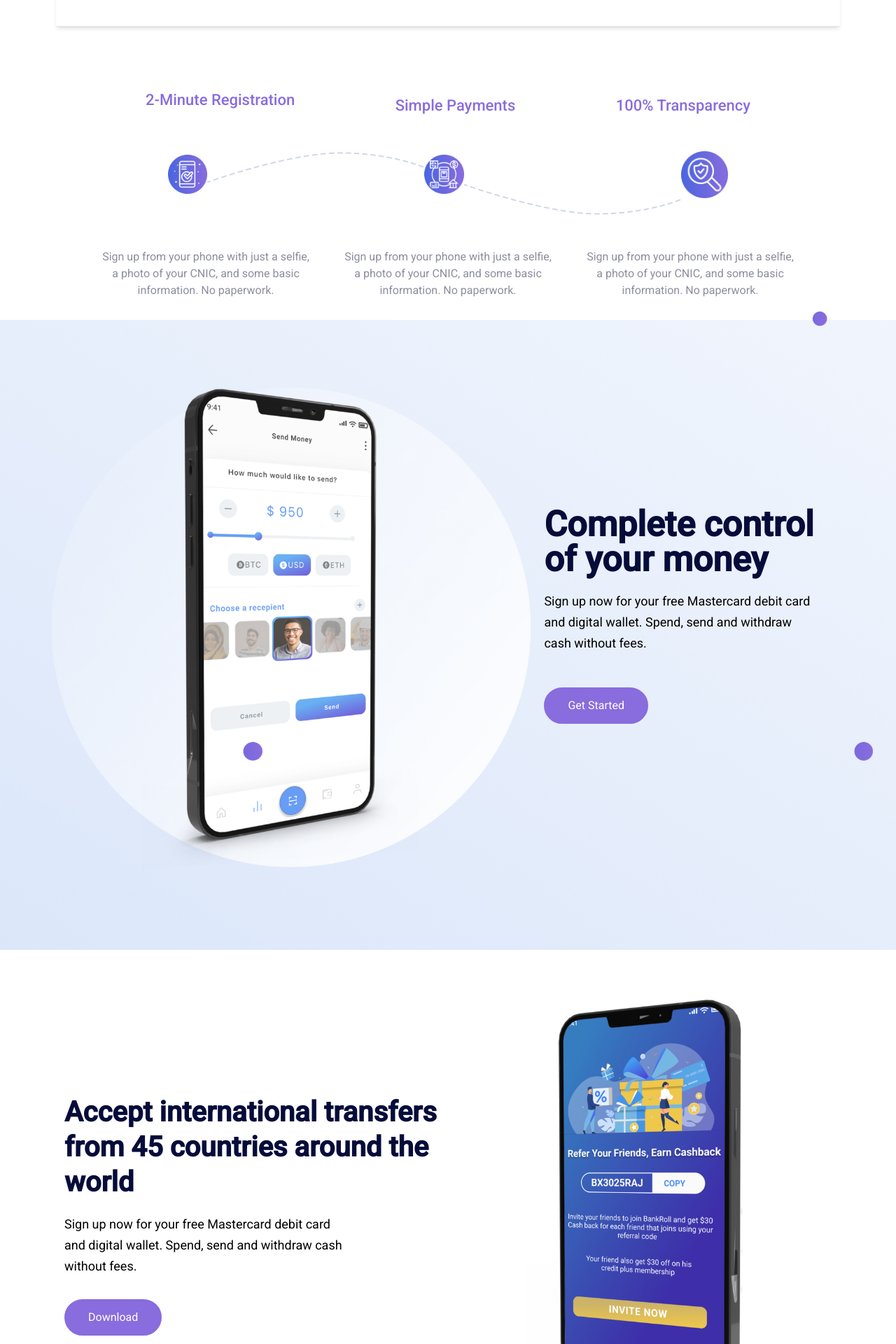
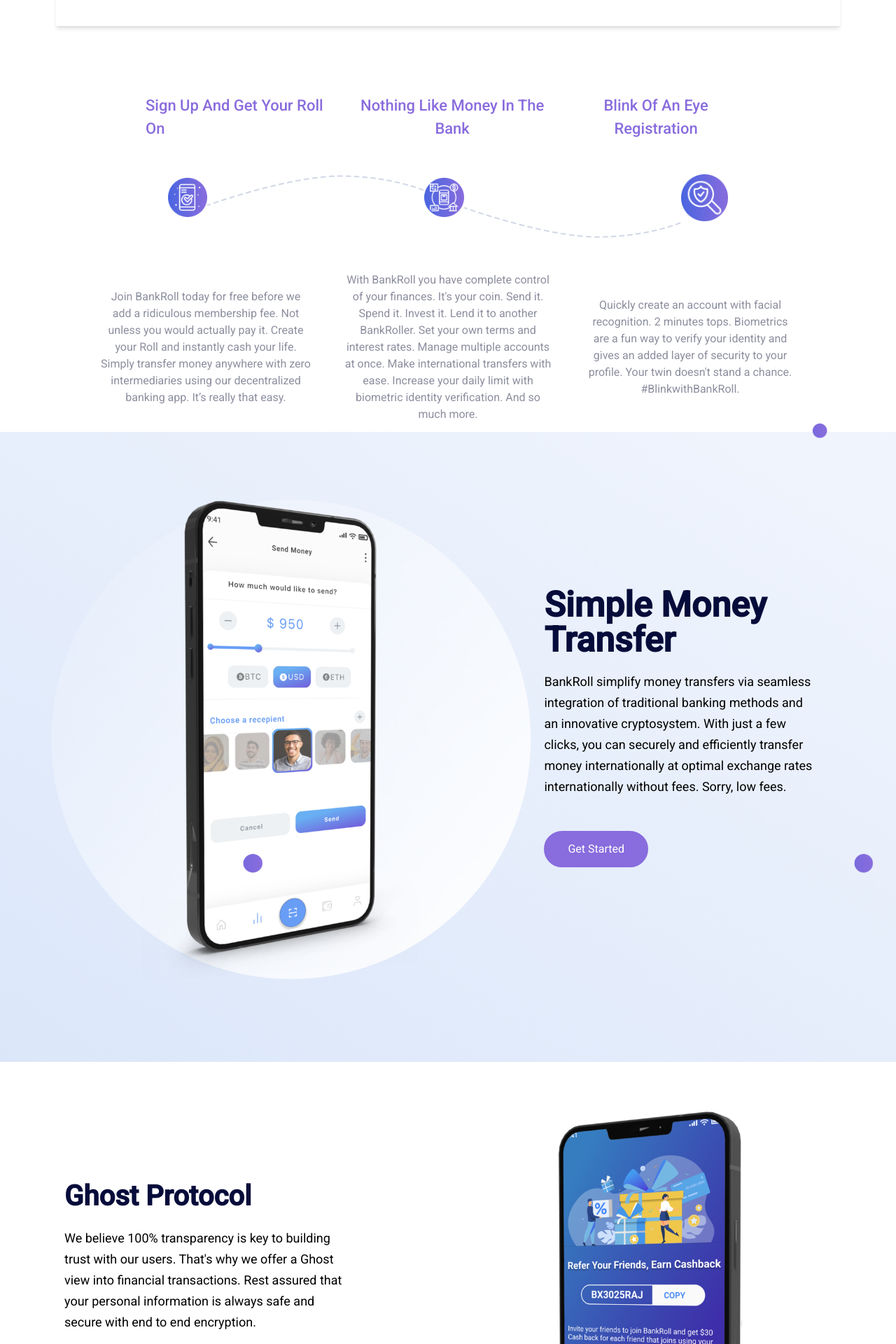
Before and after one commit to MariaAsiif/Bankroll-Web, a React (Create React App) app: page / in a window 1280 px wide. Shown: the part 840-2760 px from the top of the page at 70% size. Built offline with nearby package versions, Linux system fonts and the light colour scheme.

Commit message:
update content

```diff
--- a/src/components/FeatureComp/Banner.jsx
+++ b/src/components/FeatureComp/Banner.jsx
@@ -6,6 +6,9 @@
             <div className='bg-feature-img lg:bg-cover bg-contain lg:bg-no-repeat lg:h-[430px] md:h-[300px] h-[200px]'>
                 <div className='text-center lg:pt-[12rem] md:pt-[10rem] pt-[7rem]'>
                     <h2 className='lg:text-[38px] md:text-[30px] text-[20px] text-white font-roboto font-medium uppercase'>Features</h2>
+                    <p className='text-white text-center'>We take securing the bag to another level. Our decentralized
+                        banking app offers a double wide range of features that are
+                        designed to help BankRollers run it up.</p>
                 </div>
             </div>
         </>
--- a/src/components/LandingComp/Control.jsx
+++ b/src/components/LandingComp/Control.jsx
@@ -5,19 +5,21 @@
   return (
     <>
       <div className='relative'>
-        <div className='bg-control-img bg-cover bg-no-repeat lg:h-[900px] lg:pb-0 pb-4 h-full md:mt-[30rem] lg:mt-[30rem] mt-[55rem]'>
+        <div className='bg-control-img bg-cover bg-no-repeat lg:h-[900px] lg:pb-0 pb-4 h-full md:mt-[30rem] lg:mt-[40rem] mt-[55rem]'>
           <div className='flex lg:flex-row md:flex-row flex-col lg:justify-between items-center '>
             <div className='w-full h-full flex justify-center lg:ml-[12rem] md:ml-[5rem] lg:mt-[1rem] mt-[20px]'>
               <img src={control} className='w-full lg:h-[800px] h-[400px]  object-cover ' alt="control" />
             </div>
             <div className='w-full lg:px-[7rem] px-5'>
               <h2 className='text-[#060C3A] lg:pt-7 leading-[50px] font-bold font-roboto lg:text-[50px] text-[20px] w-full'>
-                Complete control of your money
+                Simple Money Transfer
               </h2>
               <p className='max-w-[400px] leading-[30px] text-[18px] lg:mt-5 mt-2'>
-                Sign up now for your free Mastercard debit card
-                and digital wallet. Spend, send and withdraw cash
-                without fees.
+                BankRoll simplify money transfers via seamless integration of
+                traditional banking methods and an innovative cryptosystem.
+                With just a few clicks, you can securely and efficiently transfer
+                money internationally at optimal exchange rates internationally
+                without fees. Sorry, low fees.
 
               </p>
 
--- a/src/components/LandingComp/GetReward.jsx
+++ b/src/components/LandingComp/GetReward.jsx
@@ -14,34 +14,46 @@
                         <div className='flex lg:flex-row md:flex-row flex-col pb-[4rem] pt-[1rem]  lg:justify-between lg:px-[5rem] px-[1rem] border-b shadow-md'>
                             <div className='flex items-center w-full '>
                                 <img src={reward} className='lg:w-auto w-[20%]' alt="reword" />
-                                <h2 className='lg:px-4 px-2 font-bold font-roboto text-[#060C3A] text-[20px] lg:text-[2rem]'>Sign up and Get Reward</h2>
+                                <h2 className='lg:px-4 px-2 font-bold font-roboto text-[#060C3A] text-[20px] lg:text-[2rem]'>Sign Up And Get Your Roll On</h2>
                             </div>
                             <div>
                                 <p className='text-[#8C8E9E] lg:text-[20px] text-[16px] lg:pt-0 pt-4'>Amet minim mollit non deserunt ullamco est sit aliqua dolor do amet sint. Velit officia. </p>
                             </div>
                         </div>
                         <div className='flex lg:flex-row md:flex-row flex-col items-center md:justify-between lg:justify-between text-center mt-[5rem]  lg:px-[8rem] md:px-[3rem] '>
-                            <div className='flex flex-col items-center'>
-                                <h2 className='text-[22px] font-medium text-[#896CDD] font-roboto'>2-Minute Registration</h2>
+                            <div className='flex flex-col items-center mt-4'>
+                                <h2 className='text-[22px] text-start font-medium text-[#896CDD] font-roboto'>Sign Up And Get Your Roll On</h2>
                                 <div className='hover:animate-shake transition ease-in-out delay-150 cursor-pointer'>
                                     <img className='mt-6 hover:animate-shake transition ease-in-out delay-150 block lg:hidden md:hidden' src={f1} alt="icon_image" />
                                 </div>
 
-                                <h2 className='max-w-[300px] lg:hidden md:hidden block text-[16px] text-[#8C8E9E] font-roboto'>Sign up from your phone with just a selfie, a photo of your CNIC, and some basic information. No paperwork.</h2>
+                                <h2 className='max-w-[300px] lg:hidden md:hidden block text-[16px] text-[#8C8E9E] font-roboto'>Join BankRoll today for free before we add a ridiculous
+                                    membership fee. Not unless you would actually pay it. Create
+                                    your Roll and instantly cash your life. Simply transfer money
+                                    anywhere with zero intermediaries using our decentralized
+                                    banking app. It’s really that easy.</h2>
                             </div>
                             <div className='flex flex-col items-center mt-4'>
-                                <h2 className='text-[22px] font-medium text-[#896CDD] font-roboto'>Simple Payments</h2>
+                                <h2 className='text-[22px] font-medium text-[#896CDD] font-roboto'>Nothing Like Money In The Bank</h2>
                                 <div className='hover:animate-shake transition ease-in-out delay-150 cursor-pointer'>
                                     <img className='mt-6 hover:animate-shake transition ease-in-out delay-150 block lg:hidden md:hidden' src={f2} alt="icon_image" />
                                 </div>
-                                <h2 className='max-w-[300px] lg:hidden md:hidden block text-[16px] text-[#8C8E9E] font-roboto'>Sign up from your phone with just a selfie, a photo of your CNIC, and some basic information. No paperwork.</h2>
+                                <h2 className='max-w-[300px] lg:hidden md:hidden block text-[16px] text-[#8C8E9E] font-roboto'>With BankRoll you have complete control of your finances. It's
+                                    your coin. Send it. Spend it. Invest it. Lend it to another
+                                    BankRoller. Set your own terms and interest rates. Manage
+                                    multiple accounts at once. Make international transfers with ease.
+                                    Increase your daily limit with biometric identity verification. And
+                                    so much more.</h2>
                             </div>
                             <div className='flex flex-col items-center mt-4'>
-                                <h2 className='text-[22px] font-medium text-[#896CDD] font-roboto'>100% Transparency</h2>
+                                <h2 className='text-[22px] font-medium text-[#896CDD] font-roboto'>Blink Of An Eye Registration</h2>
                                 <div className='hover:animate-shake transition ease-in-out delay-150 cursor-pointer'>
                                     <img className='mt-6 hover:animate-shake transition ease-in-out delay-150 block lg:hidden md:hidden' src={f3} alt="icon_image" />
                                 </div>
-                                <h2 className='max-w-[300px] lg:hidden md:hidden block text-[16px] text-[#8C8E9E] font-roboto'>Sign up from your phone with just a selfie, a photo of your CNIC, and some basic information. No paperwork.</h2>
+                                <h2 className='max-w-[300px] lg:hidden md:hidden block text-[16px] text-[#8C8E9E] font-roboto'>Quickly create an account with facial recognition. 2 minutes tops.
+                                    Biometrics are a fun way to verify your identity and gives an
+                                    added layer of security to your profile. Your twin doesn't stand a
+                                    chance. #BlinkwithBankRoll.</h2>
 
                             </div>
 
@@ -80,9 +92,21 @@
                             </div>
                         </div>
                         <div className='lg:flex md:flex  justify-between items-center text-center mt-[3rem]  px-[4rem] hidden'>
-                            <h2 className='max-w-[300px] text-[16px] text-[#8C8E9E] font-roboto'>Sign up from your phone with just a selfie, a photo of your CNIC, and some basic information. No paperwork.</h2>
-                            <h2 className='max-w-[300px] text-[16px] text-[#8C8E9E] font-roboto'>Sign up from your phone with just a selfie, a photo of your CNIC, and some basic information. No paperwork.</h2>
-                            <h2 className='max-w-[300px] text-[16px] text-[#8C8E9E] font-roboto'>Sign up from your phone with just a selfie, a photo of your CNIC, and some basic information. No paperwork.</h2>
+                            <h2 className='max-w-[300px] text-[16px] text-[#8C8E9E] font-roboto'>Join BankRoll today for free before we add a ridiculous
+                                membership fee. Not unless you would actually pay it. Create
+                                your Roll and instantly cash your life. Simply transfer money
+                                anywhere with zero intermediaries using our decentralized
+                                banking app. It’s really that easy.</h2>
+                            <h2 className='max-w-[300px] text-[16px] text-[#8C8E9E] font-roboto'>With BankRoll you have complete control of your finances. It's
+                                your coin. Send it. Spend it. Invest it. Lend it to another
+                                BankRoller. Set your own terms and interest rates. Manage
+                                multiple accounts at once. Make international transfers with ease.
+                                Increase your daily limit with biometric identity verification. And
+                                so much more.</h2>
+                            <h2 className='max-w-[300px] text-[16px] text-[#8C8E9E] font-roboto'>Quickly create an account with facial recognition. 2 minutes tops.
+                                Biometrics are a fun way to verify your identity and gives an
+                                added layer of security to your profile. Your twin doesn't stand a
+                                chance. #BlinkwithBankRoll.</h2>
                         </div>
 
                     </div>
--- a/src/components/LandingComp/Transfer.jsx
+++ b/src/components/LandingComp/Transfer.jsx
@@ -10,13 +10,17 @@
                     <div className='flex lg:flex-row  md:flex-row flex-col lg:justify-between items-center lg:mx-20 mx-5'>
                         <div className='w-full px-3 lg:order-0 md:order-0 order-1'>
                             <h2 className='text-[#060C3A] pt-7 lg:leading-[50px] font-bold font-roboto text-[20px] lg:text-[40px] w-full'>
-                                Accept international transfers
-                                from 45 countries around the world
+                                Ghost Protocol
                             </h2>
                             <p className='max-w-[400px] leading-[30px] text-[18px] mt-5'>
-                                Sign up now for your free Mastercard debit card
-                                and digital wallet. Spend, send and withdraw cash
-                                without fees.
+                                We believe 100% transparency is key to building trust with our
+                                users. That's why we offer a Ghost view into financial
+                                transactions. Rest assured that your personal information is
+                                always safe and secure with end to end encryption.
+                                <br/>
+                                <br/>
+                                Join us today and experience the peace of mind that comes with
+                                having a helpful Ghost around like Casper.
 
                             </p>
 
@@ -25,7 +29,7 @@
 
                         </div>
                         <div className='w-full h-full lg:order-1 md:order-1 order-0 '>
-                            <img src={transfer}  className='w-full lg:h-[730px] h-[400px] object-cover' alt="control" />
+                            <img src={transfer} className='w-full lg:h-[730px] h-[400px] object-cover' alt="control" />
 
                         </div>
                     </div>
```
Also changed, not shown: src/components/FeatureComp/FeatureApp.jsx (+29 -12 lines), src/components/Footer.jsx/Footer.jsx (+12 -5 lines), src/components/LandingComp/SayGoodby.jsx (+4 -5 lines).
